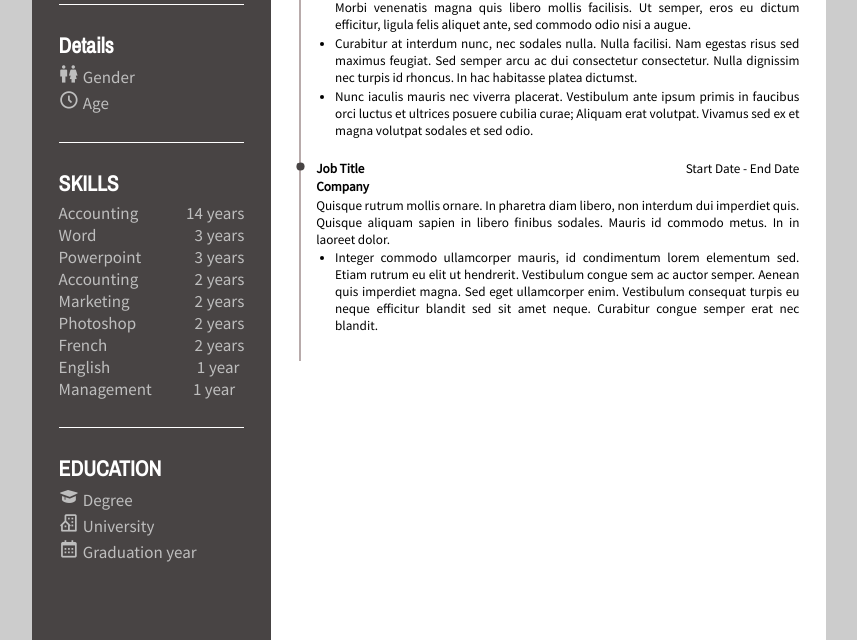
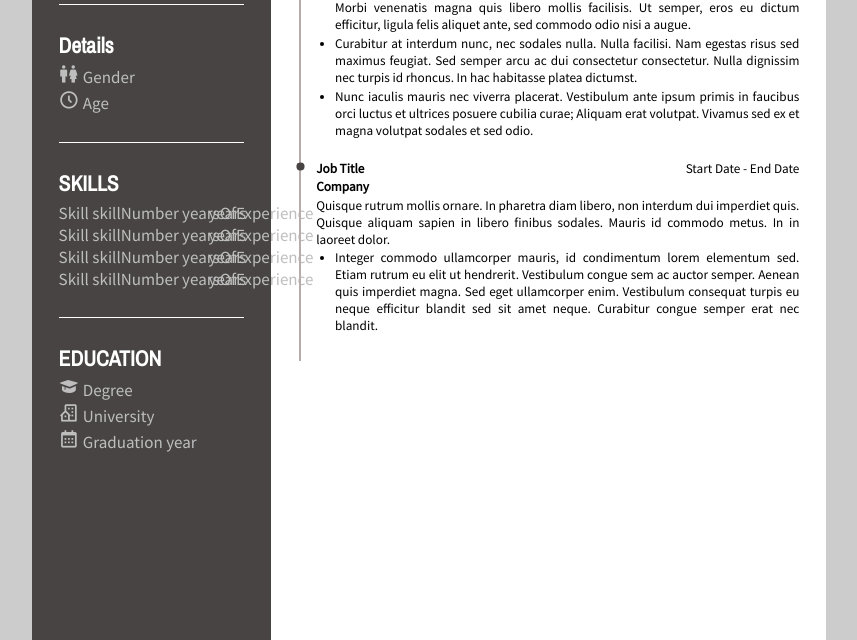
Before and after one commit to dimitarpst/CV-BUILDER-PHP, a PHP site: page /cv.php in a window 1280 px wide. Shown: the part 348-988 px from the top of the page, without its empty margins (211-1068 px from the left). Run offline with PHP 8.4, Linux system fonts and the light colour scheme.

Commit message:
-added skills front end

```diff
--- a/cv.php
+++ b/cv.php
@@ -39,90 +39,41 @@
             <div class="smallText">
               <div class="skill">
                 <div>
-                  <span>Accounting</span>
+                  <span>Skill skillNumber</span>
                 </div>
                 <div class="yearsOfExperience">
-                  <span class="alignright">14</span>
+                  <span class="alignright">yearsOfExperience</span>
                   <span class="alignleft">years</span>
                 </div>
               </div>
 
               <div class="skill">
                 <div>
-                  <span>Word</span>
+                  <span>Skill skillNumber</span>
                 </div>
                 <div class="yearsOfExperience">
-                  <span class="alignright">3</span>
+                  <span class="alignright">yearsOfExperience</span>
                   <span class="alignleft">years</span>
                 </div>
               </div>
 
               <div class="skill">
                 <div>
-                  <span>Powerpoint</span>
+                  <span>Skill skillNumber</span>
                 </div>
                 <div class="yearsOfExperience">
-                  <span class="alignright">3</span>
+                  <span class="alignright">yearsOfExperience</span>
                   <span class="alignleft">years</span>
                 </div>
               </div>
 
               <div class="skill">
                 <div>
-                  <span>Accounting</span>
+                  <span>Skill skillNumber</span>
                 </div>
                 <div class="yearsOfExperience">
-                  <span class="alignright">2</span>
+                  <span class="alignright">yearsOfExperience</span>
                   <span class="alignleft">years</span>
-                </div>
-              </div>
-
-              <div class="skill">
-                <div>
-                  <span>Marketing</span>
-                </div>
-                <div class="yearsOfExperience">
-                  <span class="alignright">2</span>
-                  <span class="alignleft">years</span>
-                </div>
-              </div>
-
-              <div class="skill">
-                <div>
-                  <span>Photoshop</span>
-                </div>
-                <div class="yearsOfExperience">
-                  <span class="alignright">2</span>
-                  <span class="alignleft">years</span>
-                </div>
-              </div>
-
-              <div class="skill">
-                <div>
-                  <span>French</span>
-                </div>
-                <div class="yearsOfExperience">
-                  <span class="alignright">2</span>
-                  <span class="alignleft">years</span>
-                </div>
-              </div>
-
-              <div class="skill">
-                <div>
-                  <span>English</span>
-                </div>
-                <div class="yearsOfExperience">
-                    <span class="alignright">1</span>
-                    <span class="alignleft">year</span>
-                </div>
-              </div>
-
-              <div class="skill">
-                <div>
-                  <span>Management</span>
-                </div>
-                <div class="yearsOfExperience">
-                  <span>1 year</span>
                 </div>
               </div>
 
--- a/includesCV/cv_create.inc.php
+++ b/includesCV/cv_create.inc.php
@@ -1,6 +1,5 @@
 <?php
 session_start();
-require_once 'cv_contr.inc.php';
 require_once 'dbh.inc.php';
 require_once 'cv_model.inc.php';
 require_once 'cv_contr.inc.php';
--- a/includesCV/cv_delete.inc.php
+++ b/includesCV/cv_delete.inc.php
@@ -6,8 +6,6 @@ require_once 'cv_model.inc.php';
 if (isset($_POST['cvId']) && is_numeric($_POST['cvId'])) {
     $cvId = (int)$_POST['cvId'];
     $userId = $_SESSION['user_id'];
-
-
     try {
         delete_cv($pdo, $cvId, $userId);
         $_SESSION["cv_delete_success"] = true;
```
Also changed, not shown: css/dashboard.css (+19 -10 lines), includesCV/cv_view.inc.php (+36 -5 lines), js/modalCV.js (+33 -1 lines).
